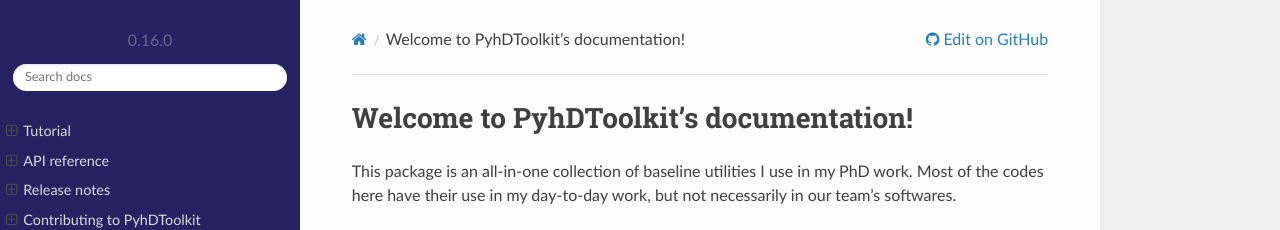
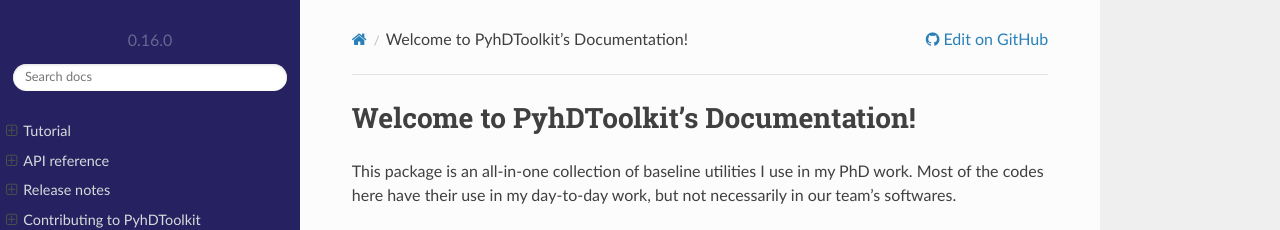
Before and after one commit to fsoubelet/PyhDToolkit, a Sphinx documentation site: the page built from docs/index.rst, in a window 1280 px wide and 900 px high. Shown: the top 230 px of the window. Built offline with Sphinx 7.4.7 and the Read the Docs theme 2.0.0, drawn with Linux system fonts in a browser that asks for light colours.

Commit message:
titlecase

```diff
--- a/docs/index.rst
+++ b/docs/index.rst
@@ -1,4 +1,4 @@
-Welcome to PyhDToolkit's documentation!
+Welcome to PyhDToolkit's Documentation!
 =======================================
 
 This package is an all-in-one collection of baseline utilities I use in my PhD work.
```
